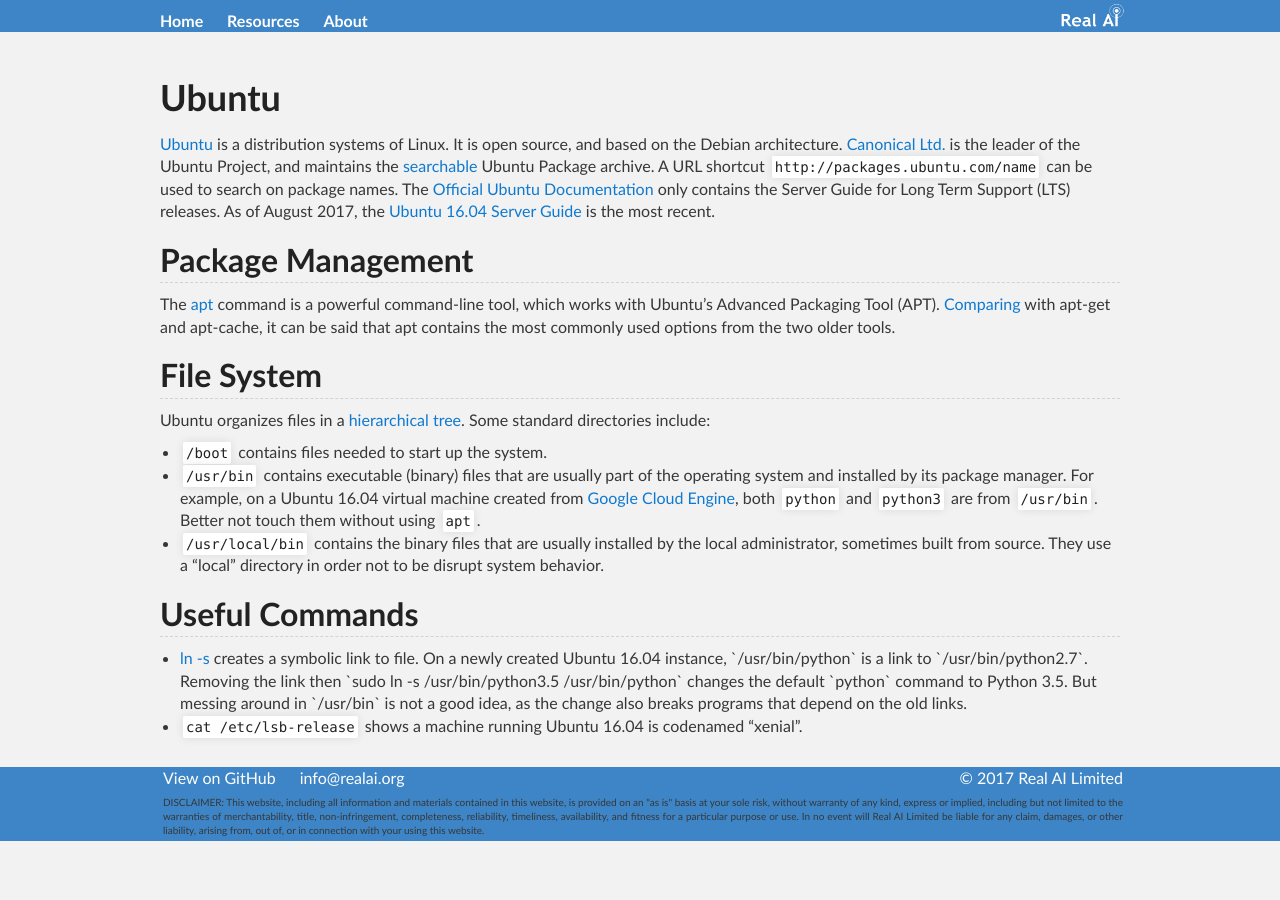
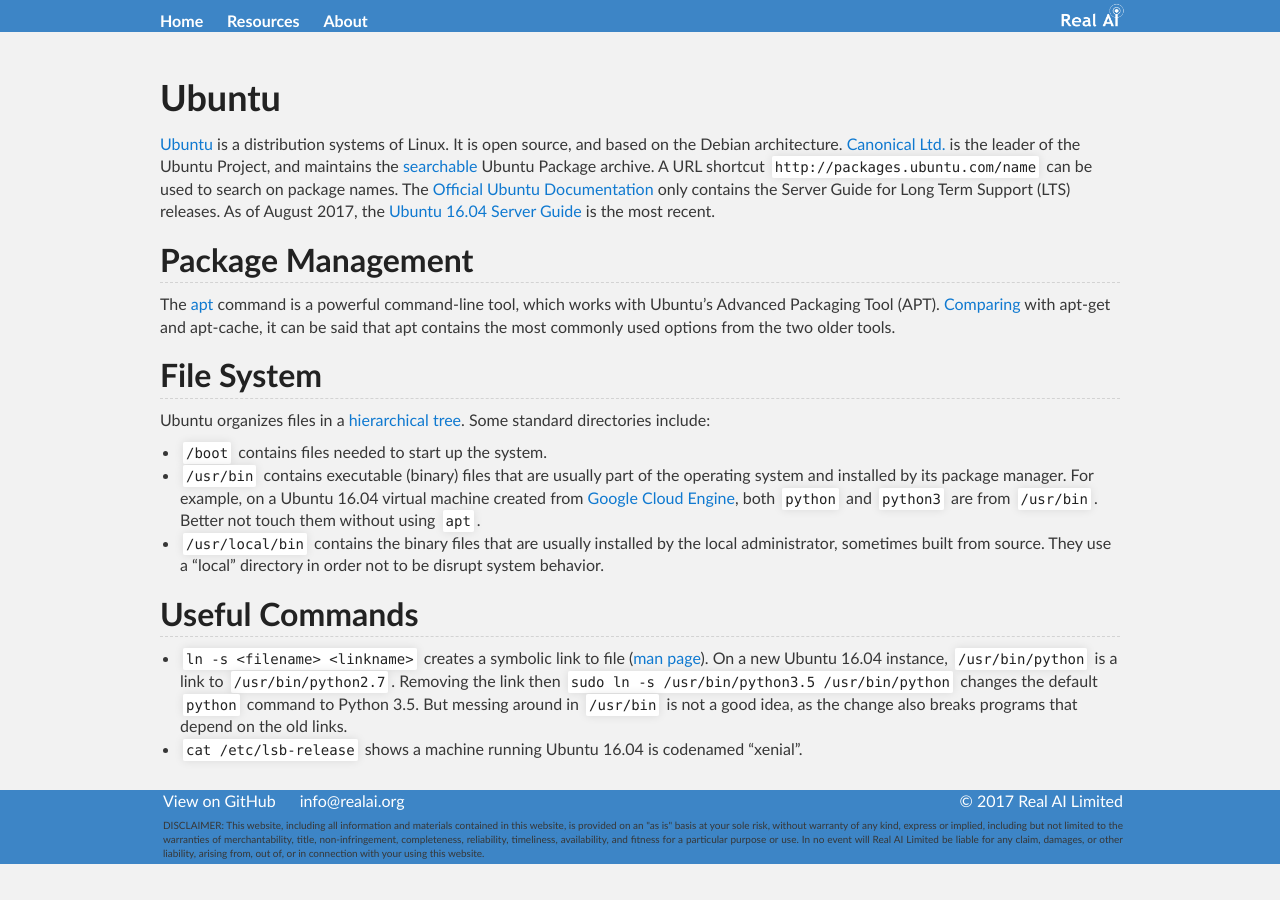
Before and after one commit to Tonywuhk/realai.org, a Jekyll site: the page built from course/ubuntu.md, in a window 1280 px wide. Built offline with Jekyll 4.4.1, drawn with Linux system fonts in a browser that asks for light colours; our own code applies the rules of GitHub Pages for plain Markdown files; the repository's description, which GitHub fills in, is left out.

Commit message:
Update files

```diff
--- a/course/ubuntu.md
+++ b/course/ubuntu.md
@@ -20,5 +20,5 @@
 
 ## Useful Commands
 
-*  [ln -s](https://ss64.com/bash/ln.html) <filename> <linkname> creates a symbolic link to file. On a newly created Ubuntu 16.04 instance, `/usr/bin/python` is a link to `/usr/bin/python2.7`. Removing the link then `sudo ln -s /usr/bin/python3.5 /usr/bin/python` changes the default `python` command to Python 3.5. But messing around in `/usr/bin` is not a good idea, as the change also breaks programs that depend on the old links.
+*  `ln -s <filename> <linkname>` creates a symbolic link to file ([man page](https://ss64.com/bash/ln.html)). On a new Ubuntu 16.04 instance, `/usr/bin/python` is a link to `/usr/bin/python2.7`. Removing the link then `sudo ln -s /usr/bin/python3.5 /usr/bin/python` changes the default `python` command to Python 3.5. But messing around in `/usr/bin` is not a good idea, as the change also breaks programs that depend on the old links.
 * `cat /etc/lsb-release` shows a machine running Ubuntu 16.04 is codenamed “xenial”.
```
Also changed, not shown: course/lab/gce-jupyter.md (+1 -1 lines), labs/fair-publications.md (+1 -0 lines).
